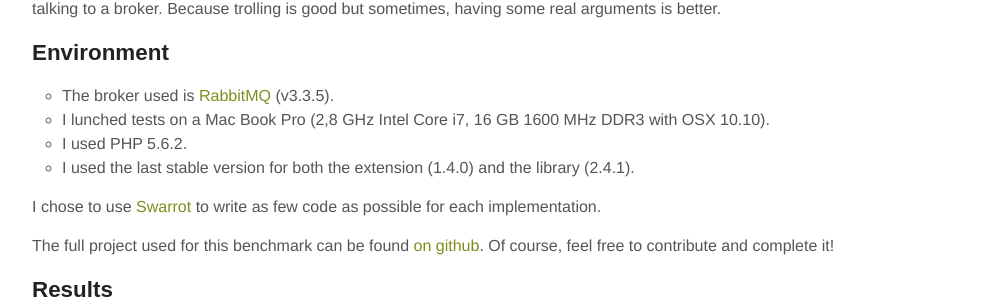
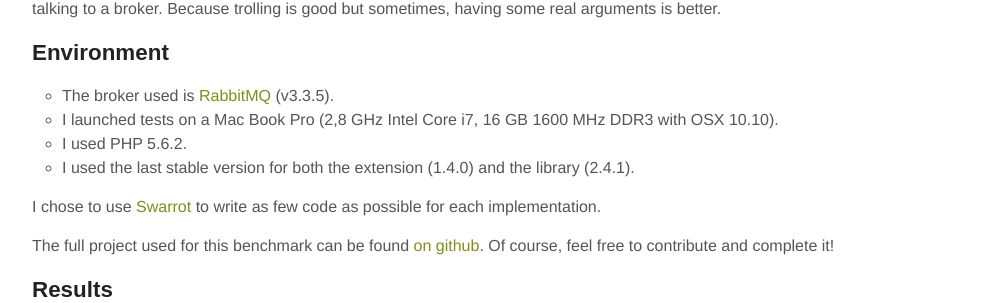
Before and after one commit to odolbeau/odolbeau.github.com, a Jekyll site: the page built from _posts/2014-10-30-benchmark-php-amqp-lib-amqp-extension-swarrot.md, in a window 1280 px wide and 900 px high, scrolled down 347 px. Shown: the part 149-452 px from the top of the window, without its empty margins (138-1141 px from the left). Built offline with Jekyll 4.4.1, drawn with Linux system fonts in a browser that asks for light colours; comment, search, counter and statistics services are not loaded.

Commit message:
Correct typo

```diff
--- a/_posts/2014-10-30-benchmark-php-amqp-lib-amqp-extension-swarrot.md
+++ b/_posts/2014-10-30-benchmark-php-amqp-lib-amqp-extension-swarrot.md
@@ -30,8 +30,8 @@ trolling is good but sometimes, having some real arguments is better.
 ## Environment
 
 * The broker used is [RabbitMQ](http://www.rabbitmq.com/) (v3.3.5).
-* I lunched tests on a Mac Book Pro (2,8 GHz Intel Core i7, 16 GB 1600 MHz DDR3
-  with OSX 10.10).
+* I launched tests on a Mac Book Pro (2,8 GHz Intel Core i7, 16 GB 1600 MHz
+  DDR3 with OSX 10.10).
 * I used PHP 5.6.2.
 * I used the last stable version for both the extension (1.4.0) and the library
   (2.4.1).
```
